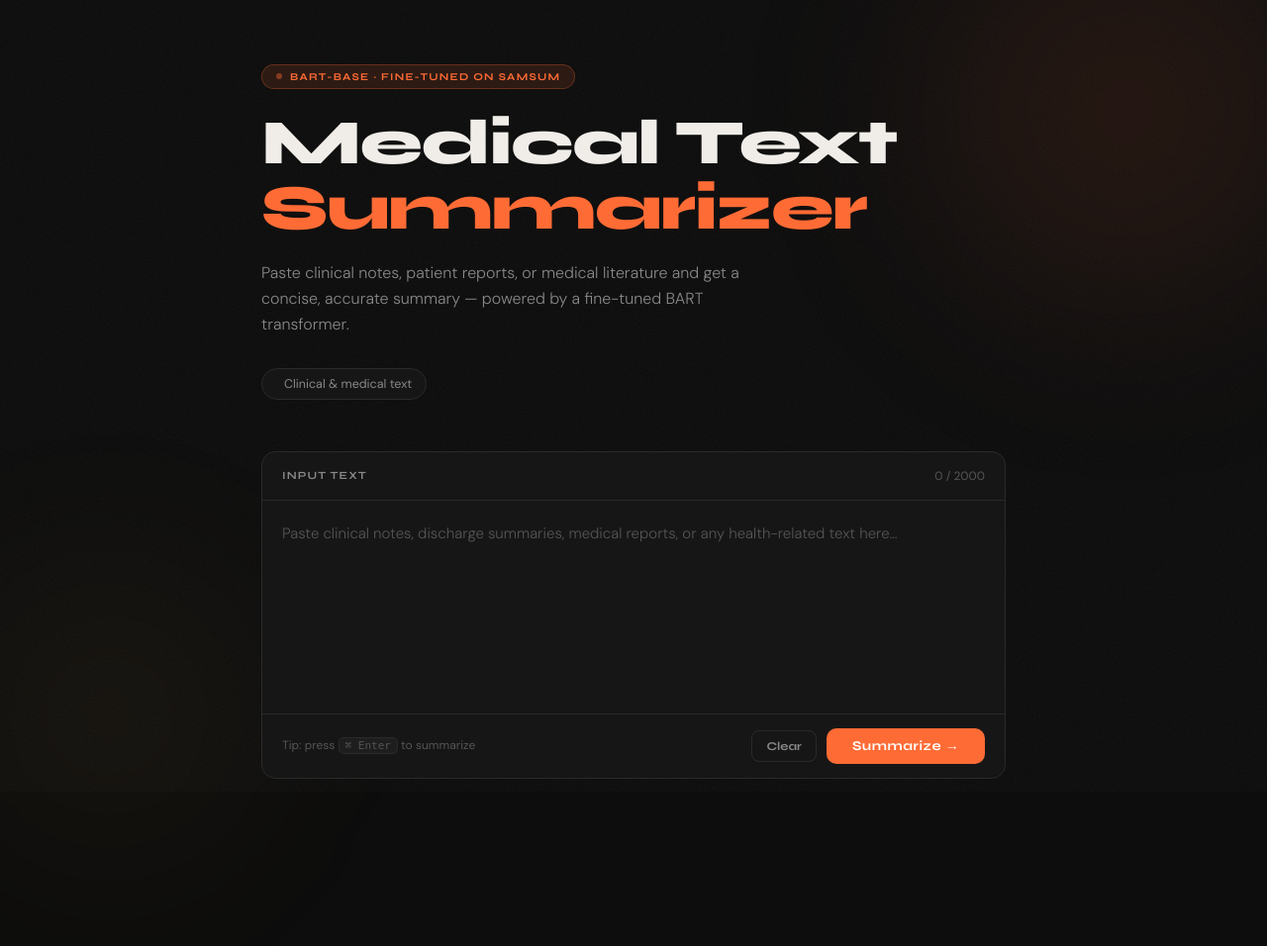
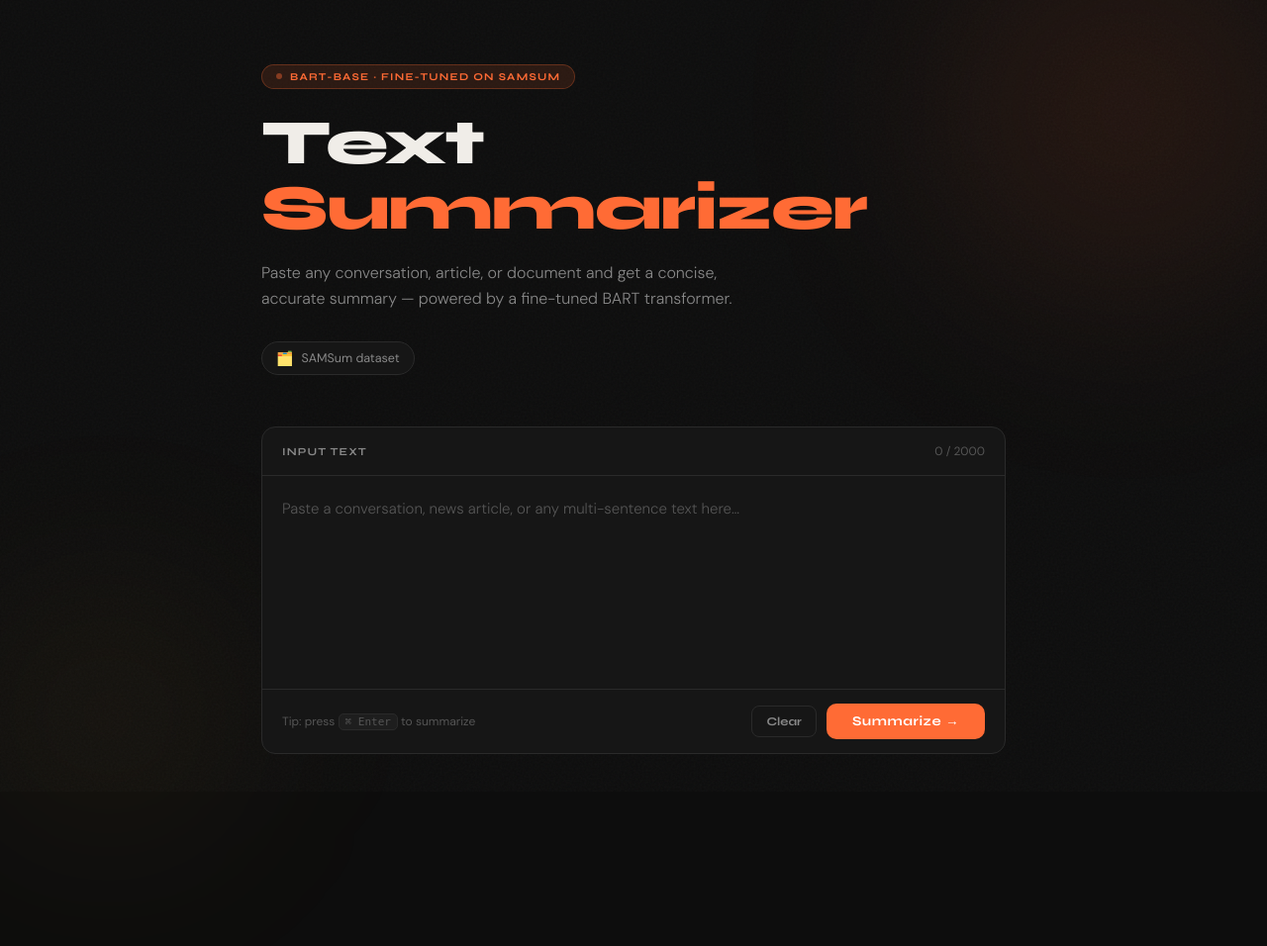
Before and after one commit to shanmukhraj7/TextSummarizer, a FastAPI app: page / in a window 1280 px wide. Shown: the top 956 px of the page at 99% size. Run offline with FastAPI, Linux system fonts and the light colour scheme.

Commit message:
UI: revert to general Text Summarizer from medical theme

```diff
--- a/templates/index.html
+++ b/templates/index.html
@@ -3,7 +3,7 @@
 <head>
   <meta charset="UTF-8" />
   <meta name="viewport" content="width=device-width, initial-scale=1.0" />
-  <title>Medical Text Summarizer</title>
+  <title>Text Summarizer</title>
   <link rel="preconnect" href="https://fonts.googleapis.com" />
   <link
     href="https://fonts.googleapis.com/css2?family=Syne:wght@400;600;700;800&family=DM+Sans:ital,wght@0,300;0,400;0,500;1,300&display=swap"
@@ -427,12 +427,12 @@
         <span class="badge-dot"></span>
         BART-base · Fine-tuned on SAMSum
       </div>
-      <h1>Medical Text<br /><em>Summarizer</em></h1>
+      <h1>Text<br /><em>Summarizer</em></h1>
       <p class="subtitle">
-        Paste clinical notes, patient reports, or medical literature and get a concise, accurate summary — powered by a fine-tuned BART transformer.
+        Paste any conversation, article, or document and get a concise, accurate summary — powered by a fine-tuned BART transformer.
       </p>
       <div class="stats">
-        <div class="stat-pill"><span></span> Clinical &amp; medical text</div>
+        <div class="stat-pill"><span>🗂️</span> SAMSum dataset</div>
       </div>
     </header>
 
@@ -444,7 +444,7 @@
       </div>
       <textarea
         id="text-input"
-        placeholder="Paste clinical notes, discharge summaries, medical reports, or any health-related text here…"
+        placeholder="Paste a conversation, news article, or any multi-sentence text here…"
         maxlength="2000"
         spellcheck="false"
       ></textarea>
```
